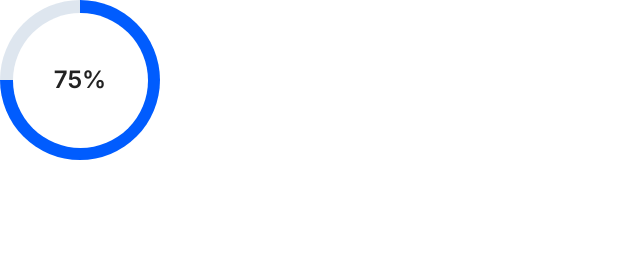
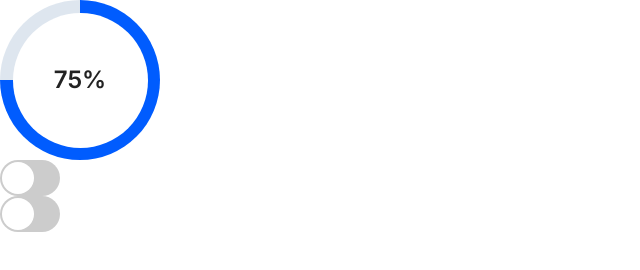
Before and after one commit to mseudonym/ozon-test, a plain HTML site: page index.html in a window 1280 px wide. Shown: the whole page, without its empty margins (0-640 px from the left). Drawn offline with Linux system fonts and the light colour scheme.

Commit message:
feat: add switch

```diff
--- a/index.html
+++ b/index.html
@@ -10,5 +10,13 @@
     <div class="progress-radial" style="--progress: 75%;">
       <span class="progress-value">75%</span>
     </div>
+    <div class="toggle">
+      <input type="checkbox" id='animate-checkbox'/>
+      <label></label>
+    </div>
+    <div class="toggle">
+      <input type="checkbox" id='hide-checkbox'/>
+      <label></label>
+    </div>
   </body>
 </html>
--- a/main.css
+++ b/main.css
@@ -40,3 +40,54 @@ body {
   font-weight: 600;
   color: var(--black-color);
 }
+
+.toggle {
+  position: relative;
+  box-sizing: border-box;
+}
+.toggle input[type="checkbox"] {
+  position: absolute;
+  left: 0;
+  top: 0;
+  z-index: 10;
+  width: 100%;
+  height: 100%;
+  cursor: pointer;
+  opacity: 0;
+}
+.toggle label {
+  position: relative;
+  display: flex;
+  align-items: center;
+  box-sizing: border-box;
+}
+.toggle label:before {
+  content: '';
+  width: 60px;
+  height: 36px;
+  background: #ccc;
+  position: relative;
+  display: inline-block;
+  border-radius: 46px;
+  box-sizing: border-box;
+  transition: 0.2s ease-in;
+}
+.toggle label:after {
+  content: '';
+  position: absolute;
+  width: 32px;
+  height: 32px;
+  border-radius: 100%;
+  left: 2px;
+  top: 2px;
+  z-index: 2;
+  background: #fff;
+  box-sizing: border-box;
+  transition: 0.2s ease-in;
+}
+.toggle input[type="checkbox"]:checked + label:before {
+  background: var(--blue-color);
+}
+.toggle input[type="checkbox"]:checked + label:after {
+  left: 26px;
+}
```
